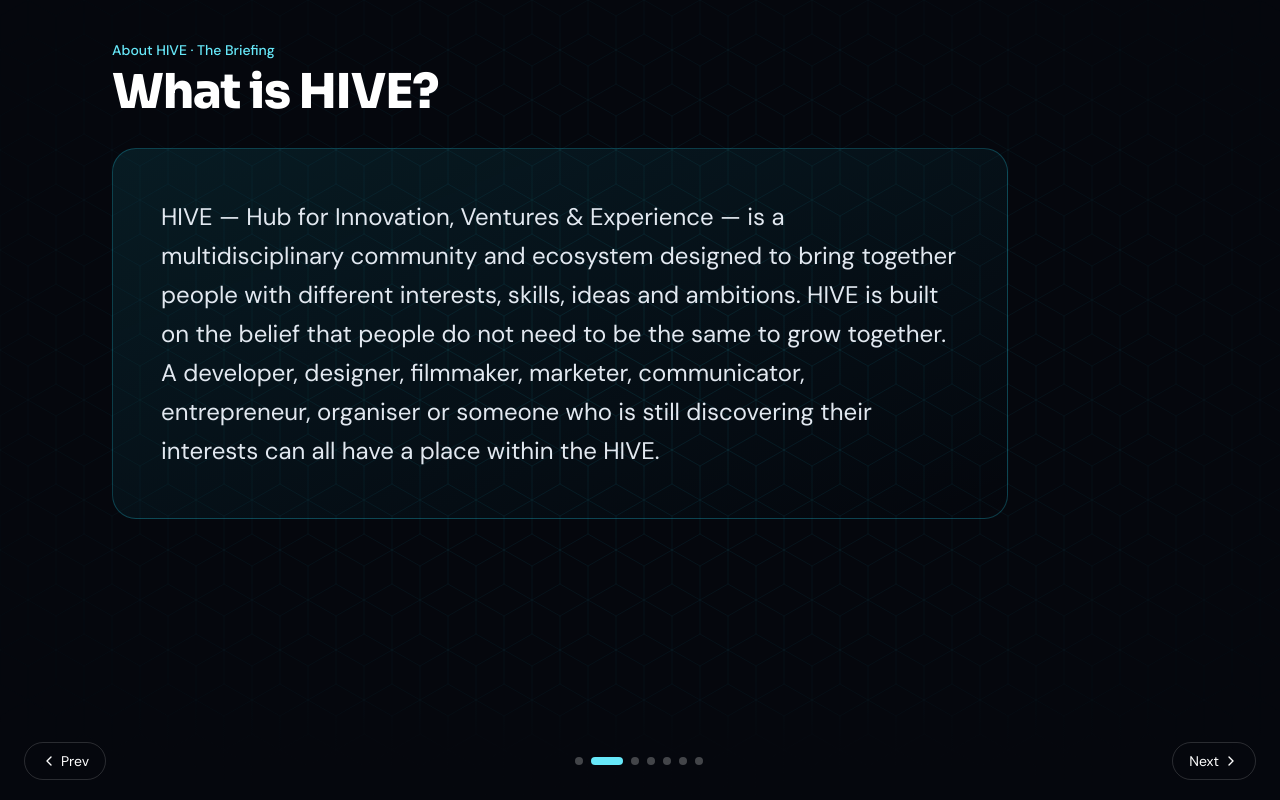
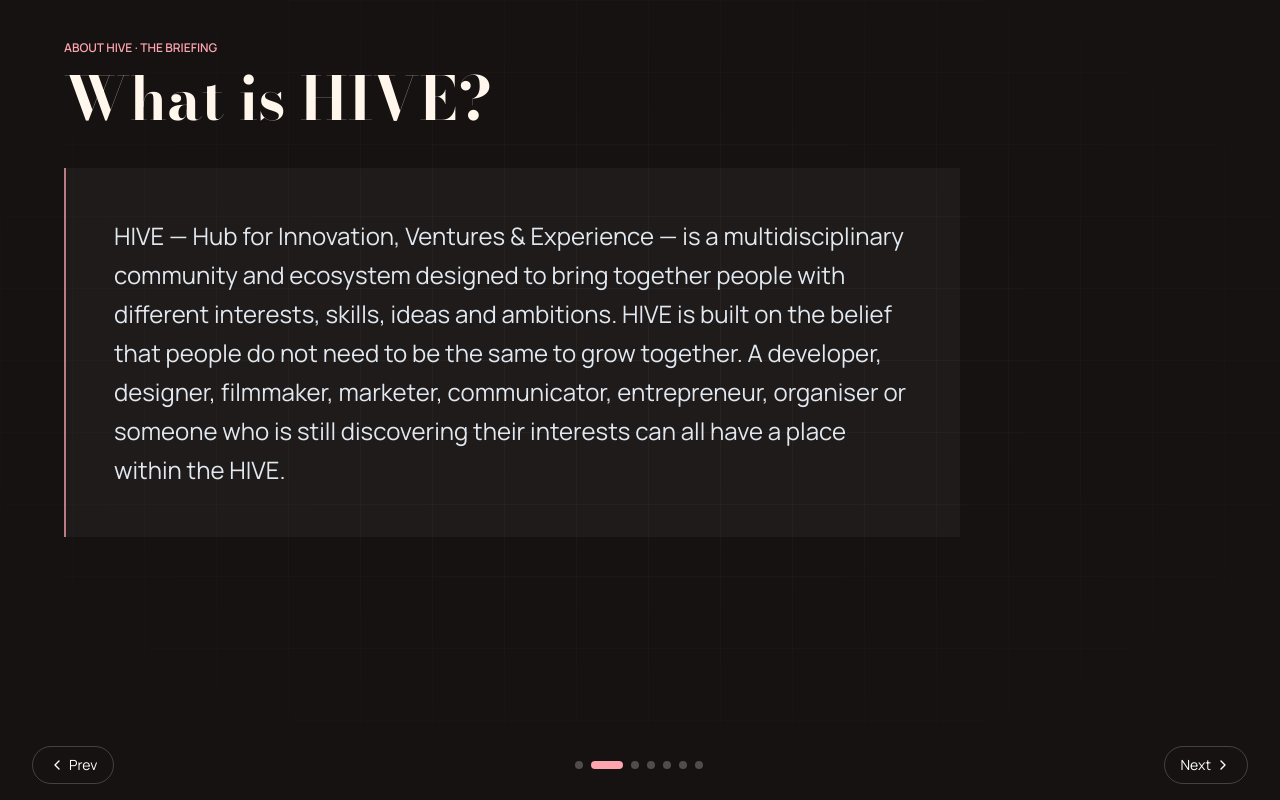
Before and after one commit to SharkSpidy/genesis-deck, a React (Vite) app: page / in a window 1280 px wide. Both pictures are taken after a click on the button 619 px from the left and 761 px from the top of the page. Built offline with nearby package versions, Linux system fonts and the light colour scheme.

Commit message:
Data: Integrated

```diff
--- a/src/App.tsx
+++ b/src/App.tsx
@@ -36,7 +36,7 @@ export default function App() {
   const Slide = SLIDES[currentSlide]
 
   return (
-    <div className="relative h-screen w-screen overflow-hidden bg-[#05070d]">
+    <div className="relative h-dvh w-full overflow-hidden bg-[#151211]">
       <AnimatePresence mode="wait" custom={dir}>
         <motion.div
           key={currentSlide}
@@ -50,19 +50,19 @@ export default function App() {
         </motion.div>
       </AnimatePresence>
 
-      <div className="absolute inset-x-0 bottom-0 z-10 flex items-center justify-between bg-gradient-to-t from-[#05070d] via-[#05070d]/90 to-transparent px-6 pb-5 pt-10">
+      <div className="absolute inset-x-0 bottom-0 z-10 flex items-center justify-between bg-gradient-to-t from-[#151211] via-[#151211]/90 to-transparent px-4 pb-[max(1rem,env(safe-area-inset-bottom))] pt-10 sm:px-8">
         <button onClick={() => go(-1)} disabled={currentSlide === 0} aria-label="Previous slide"
-          className="flex items-center gap-1 rounded-full border border-white/15 px-4 py-2 text-sm text-white transition hover:border-cyan-300 hover:text-cyan-200 focus-visible:outline focus-visible:outline-2 focus-visible:outline-cyan-300 disabled:opacity-30">
+          className="flex items-center gap-1 rounded-full border border-white/20 px-4 py-2 text-sm text-white transition hover:border-rose-300 hover:text-rose-200 focus-visible:outline focus-visible:outline-2 focus-visible:outline-rose-300 disabled:opacity-30">
           <ChevronLeft className="h-4 w-4" /> Prev
         </button>
         <div className="flex items-center gap-2" role="tablist">
           {SLIDES.map((_, i) => (
             <button key={i} onClick={() => { setDir(i > currentSlide ? 1 : -1); setCurrentSlide(i) }} aria-label={`Go to slide ${i + 1}`}
-              className={`h-2 rounded-full transition-all ${i === currentSlide ? 'w-8 bg-cyan-300' : 'w-2 bg-white/25 hover:bg-white/50'}`} />
+              className={`h-2 rounded-full transition-all ${i === currentSlide ? 'w-8 bg-rose-300' : 'w-2 bg-white/25 hover:bg-white/50'}`} />
           ))}
         </div>
         <button onClick={() => go(1)} disabled={currentSlide === last} aria-label="Next slide"
-          className="flex items-center gap-1 rounded-full border border-white/15 px-4 py-2 text-sm text-white transition hover:border-cyan-300 hover:text-cyan-200 focus-visible:outline focus-visible:outline-2 focus-visible:outline-cyan-300 disabled:opacity-30">
+          className="flex items-center gap-1 rounded-full border border-white/20 px-4 py-2 text-sm text-white transition hover:border-rose-300 hover:text-rose-200 focus-visible:outline focus-visible:outline-2 focus-visible:outline-rose-300 disabled:opacity-30">
           Next <ChevronRight className="h-4 w-4" />
         </button>
       </div>
--- a/src/data.ts
+++ b/src/data.ts
@@ -22,13 +22,13 @@ export const PRIZE_GROUPS: PrizeGroup[] = [
       {id: 'film', label: 'Short Film', amount: 175000, note: '1st: 1L, 2nd: 50k, 3rd: 25k'},
       {id: 'reels', label: 'Reels', amount: 35000, note: '1st: 20k, 2nd: 10k, 3rd: 5k'}
   ]},
-  { id: 'art', title: 'Digital & Physical Art', amount: 120_000 },
+  { id: 'fashion-dance', title: 'Fashion & Dance', amount: 120_000 },
 ]
 
 export const PRIZE_POOL_TOTAL = PRIZE_GROUPS.reduce((sum, g) => sum + g.amount, 0) // 1,408,000
 
 export const BUDGET_CATEGORIES: BudgetCategory[] = [
-  { id: 'prize-pool', label: 'Prize Pool', amount: PRIZE_POOL_TOTAL, description: 'Gaming, band, hackathon, film & reels, and art competitions', color: '#22d3ee' },
+  { id: 'prize-pool', label: 'Prize Pool', amount: PRIZE_POOL_TOTAL, description: 'Gaming, band, hackathon, film & reels, fashion and dance', color: '#e8796d' },
   { id: 'esports-rigs', label: 'Esports Battle Stations', amount: 325_000, description: '10× RTX 4080/4090 rigs, 240Hz–360Hz displays, LAN infrastructure', color: '#34d399' },
   { id: 'celebrity', label: 'Celebrity & VIP Buffer', amount: 1_000_000, description: 'Appearance fees, hospitality, and travel contingency', color: '#a78bfa' },
   { id: 'stage-production', label: 'Stage & Production Logistics', amount: 1_100_000, description: 'Staging, sound, lighting, rigging, and crew logistics', color: '#fb923c' },
--- a/src/index.css
+++ b/src/index.css
@@ -1,8 +1,8 @@
-@import url('https://fonts.googleapis.com/css2?family=DM+Sans:wght@400;500;700&family=Sora:wght@500;700;800&display=swap');
+@import url('https://fonts.googleapis.com/css2?family=Bodoni+Moda:opsz,wght@6..96,500;6..96,600;6..96,700&family=Manrope:wght@400;500;600;700;800&display=swap');
 @tailwind base;
 @tailwind components;
 @tailwind utilities;
 
-html, body, #root { height: 100%; }
-body { margin: 0; background: #05070d; color: #e6edf7; font-family: 'DM Sans', system-ui, sans-serif; }
+html, body, #root { min-height: 100%; width: 100%; }
+body { margin: 0; overflow-x: hidden; background: #151211; color: #f5eee7; font-family: 'Manrope', system-ui, sans-serif; }
 @media (prefers-reduced-motion: reduce) { * { animation: none !important; transition: none !important; } }
--- a/src/slides/Slide02About.tsx
+++ b/src/slides/Slide02About.tsx
@@ -3,7 +3,7 @@ import SlideFrame from './SlideFrame'
 export default function Slide02About() {
   return (
     <SlideFrame title="What is HIVE?" kicker="About HIVE · The Briefing">
-      <div className="max-w-4xl rounded-3xl border border-cyan-400/25 bg-gradient-to-br from-cyan-400/10 to-transparent p-8 md:p-12">
+      <div className="max-w-4xl border-l-2 border-rose-300/70 bg-white/[0.04] p-7 sm:p-9 md:p-12">
         <p className="text-lg leading-relaxed text-slate-200 md:text-2xl md:leading-relaxed">
           HIVE — Hub for Innovation, Ventures &amp; Experience — is a multidisciplinary community and ecosystem designed to bring together people with different interests, skills, ideas and ambitions. HIVE is built on the belief that people do not need to be the same to grow together. A developer, designer, filmmaker, marketer, communicator, entrepreneur, organiser or someone who is still discovering their interests can all have a place within the HIVE.
         </p>
--- a/src/slides/Slide06Roi.tsx
+++ b/src/slides/Slide06Roi.tsx
@@ -13,7 +13,7 @@ export default function Slide06Roi() {
     <SlideFrame title="Scope of the Event & Partnership ROI" kicker="What Jain University gets">
       <div className="grid gap-5 md:grid-cols-2">
         {ITEMS.map(({ icon: Icon, color, stat, title, body }, i) => (
-          <div key={title} className="rounded-3xl border border-white/10 bg-white/[0.03] p-7">
+          <div key={title} className="rounded-sm border border-white/10 bg-white/[0.04] p-7">
             <div className="mb-4 flex items-center justify-between">
               <Icon className={`h-8 w-8 ${color}`} />
               <span className="text-sm text-slate-500">Highlight {i + 1}</span>
--- a/src/slides/Slide07Appendix.tsx
+++ b/src/slides/Slide07Appendix.tsx
@@ -12,14 +12,14 @@ const TOTAL = TIERS.reduce((s, t) => s + t.qty * t.price, 0)
 export default function Slide07Appendix() {
   return (
     <SlideFrame title="Revenue Model" kicker="Appendix · Backup Data">
-      <span className="-mt-4 mb-6 inline-block w-fit rounded-full border border-amber-400/50 bg-amber-400/10 px-4 py-1 font-display text-xs font-bold uppercase tracking-widest text-amber-300">Appendix / Backup Slide</span>
-      <div className="mb-8 rounded-3xl border border-emerald-400/30 bg-emerald-400/10 p-6 md:p-8">
+      <span className="-mt-4 mb-6 inline-block w-fit rounded-sm border border-amber-400/50 bg-amber-400/10 px-4 py-1 font-display text-xs font-bold uppercase text-amber-300">Appendix / Backup Slide</span>
+      <div className="mb-8 rounded-sm border border-emerald-400/30 bg-emerald-400/10 p-6 md:p-8">
         <p className="text-slate-300">Target Ticket Income</p>
         <p className="font-display text-4xl font-extrabold text-white md:text-6xl">₹50 Lakhs <span className="text-2xl font-bold text-emerald-300 md:text-3xl">(Final Profit)</span></p>
       </div>
       <div className="grid gap-4 md:grid-cols-3">
         {TIERS.map((t) => (
-          <div key={t.name} className={`rounded-2xl border ${t.border} bg-white/[0.03] p-6`}>
+          <div key={t.name} className={`rounded-sm border ${t.border} bg-white/[0.04] p-6`}>
             <Ticket className={`mb-3 h-7 w-7 ${t.color}`} />
             <h3 className={`font-display text-2xl font-bold ${t.color}`}>{t.name}</h3>
             <p className="mt-3 text-lg text-white">{t.qty.toLocaleString('en-IN')} tickets @ Rs. {t.price.toLocaleString('en-IN')}</p>
--- a/src/slides/SlideFrame.tsx
+++ b/src/slides/SlideFrame.tsx
@@ -4,9 +4,8 @@ export function HexGrid({ opacity = 0.16 }: { opacity?: number }) {
   return (
     <svg className="pointer-events-none absolute inset-0 h-full w-full" aria-hidden>
       <defs>
-        <pattern id="hex" width="56" height="100" patternUnits="userSpaceOnUse">
-          <path d="M28 66L0 50L0 16L28 0L56 16L56 50L28 66L28 100" fill="none" stroke="#22d3ee" strokeOpacity={opacity} />
-          <path d="M28 0L28 34L0 50L0 84L28 100L56 84L56 50L28 34" fill="none" stroke="#22d3ee" strokeOpacity={opacity} />
+        <pattern id="hex" width="72" height="72" patternUnits="userSpaceOnUse">
+          <path d="M72 0H0V72" fill="none" stroke="#f2c4b8" strokeOpacity={opacity} />
         </pattern>
         <radialGradient id="fade" cx="50%" cy="45%" r="70%">
           <stop offset="0%" stopColor="#fff" stopOpacity="1" />
@@ -21,11 +20,11 @@ export function HexGrid({ opacity = 0.16 }: { opacity?: number }) {
 
 export default function SlideFrame({ title, kicker, children }: { title: string; kicker?: string; children: ReactNode }) {
   return (
-    <section className="relative h-full w-full overflow-y-auto bg-[#05070d]">
+    <section className="relative h-full w-full overflow-x-hidden overflow-y-auto bg-[#151211]">
       <HexGrid opacity={0.1} />
-      <div className="relative mx-auto flex min-h-full max-w-6xl flex-col px-6 pb-28 pt-10 md:px-12">
-        {kicker && <p className="mb-2 text-sm font-medium text-cyan-300">{kicker}</p>}
-        <h2 className="mb-8 font-display text-3xl font-extrabold tracking-tight text-white md:text-5xl">{title}</h2>
+      <div className="relative mx-auto flex min-h-full w-full max-w-[90rem] flex-col px-[clamp(1.25rem,5vw,5rem)] pb-36 pt-[clamp(2rem,5vh,3.5rem)]">
+        {kicker && <p className="mb-3 text-xs font-semibold uppercase text-rose-300">{kicker}</p>}
+        <h2 className="mb-8 max-w-5xl font-display text-4xl font-bold leading-tight text-[#fff6ec] sm:text-5xl md:mb-10 md:text-6xl">{title}</h2>
         {children}
       </div>
     </section>
--- a/tailwind.config.js
+++ b/tailwind.config.js
@@ -4,8 +4,8 @@ export default {
   theme: {
     extend: {
       fontFamily: {
-        display: ['Sora', 'system-ui', 'sans-serif'],
-        sans: ['"DM Sans"', 'system-ui', 'sans-serif'],
+        display: ['"Bodoni Moda"', 'Georgia', 'serif'],
+        sans: ['Manrope', 'system-ui', 'sans-serif'],
       },
     },
   },
```
Also changed, not shown: src/slides/Slide01Title.tsx (+28 -11 lines), src/slides/Slide03Idea.tsx (+10 -8 lines), src/slides/Slide04Prizes.tsx (+3 -17 lines).
